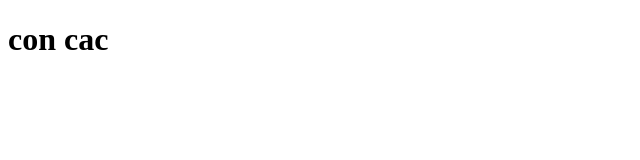
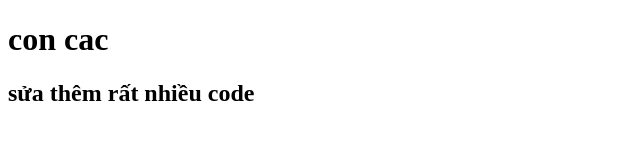
Before and after one commit to TanLaoTaPhay/duan6, a plain HTML site: page index.html in a window 1280 px wide. Shown: the whole page, without its empty margins (0-640 px from the left). Drawn offline with Linux system fonts and the light colour scheme.

Commit message:
1 sửa lần 1

```diff
--- a/index.html
+++ b/index.html
@@ -7,5 +7,6 @@
 </head>
 <body>
     <h1> con cac </h1>
+    <h2>sửa thêm rất nhiều code</h2>
 </body>
 </html>
```
